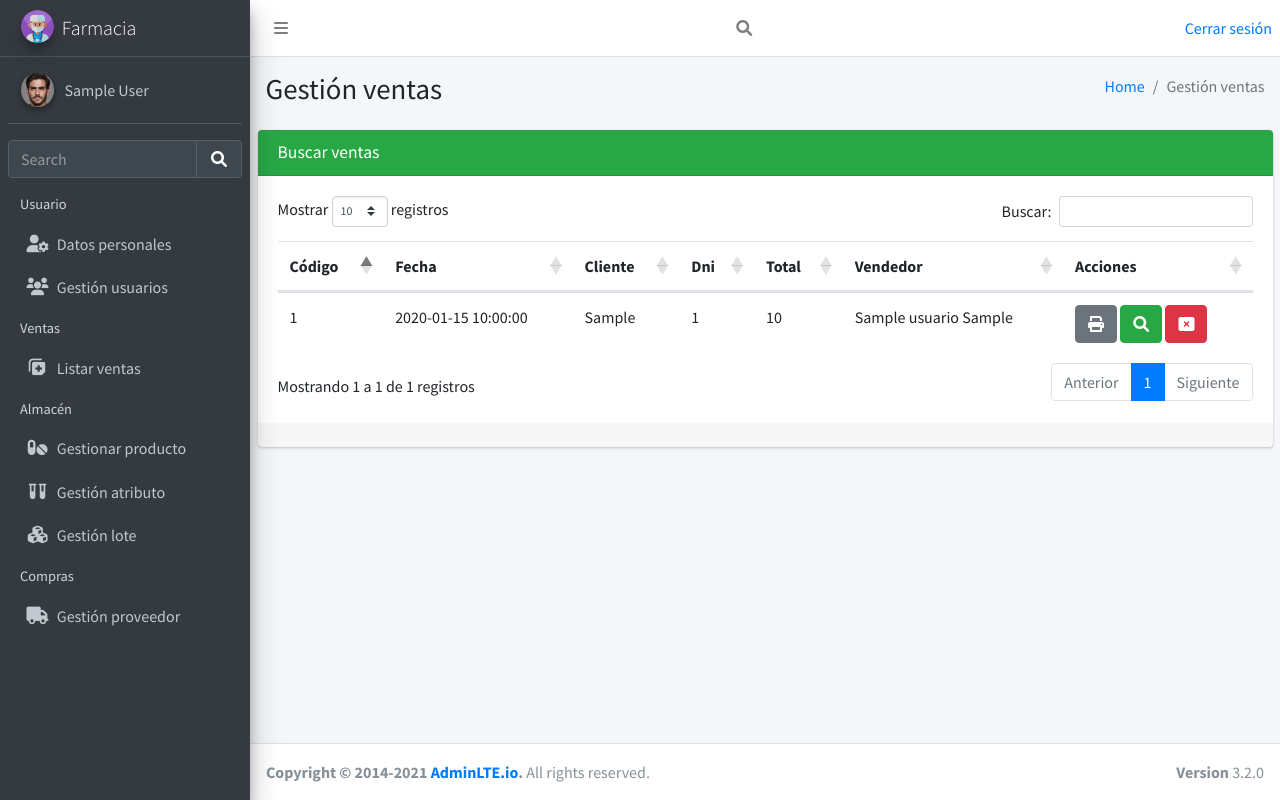
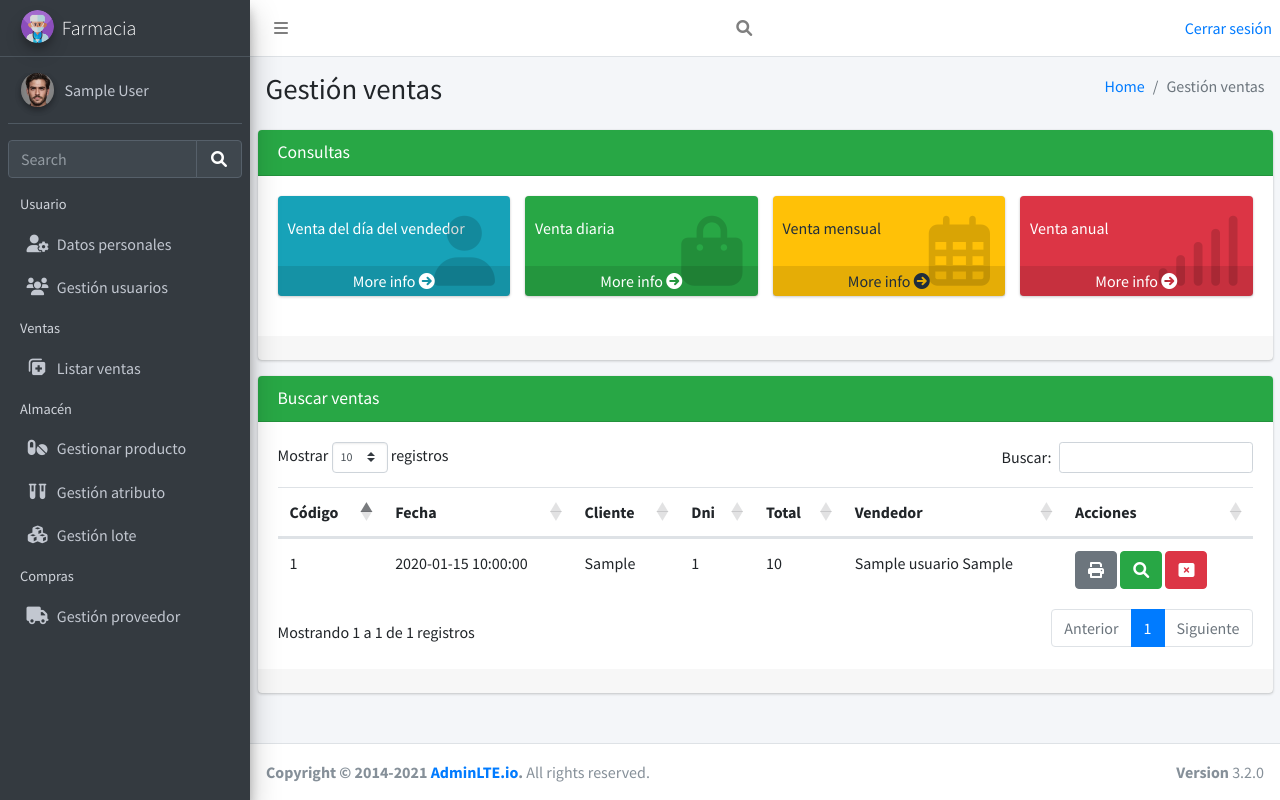
Before and after one commit to Gheryon/farmacia, a PHP site: page /vista/adm_venta.php in a window 1280 px wide. Run offline with PHP 8.4, Linux system fonts and the light colour scheme; the visitor is signed in with stand-in values (Sample User, id 1); tables that the repository leaves empty hold one stand-in row (values such as "Sample post"); some libraries are stand-ins or nearby versions.

Commit message:
Consultas de ventas diarias, mensuales y anuales

```diff
--- a/controlador/ventaController.php
+++ b/controlador/ventaController.php
@@ -1,6 +1,8 @@
 <?php
 include '../modelo/venta.php';
 $venta=new Venta();
+session_start();
+$id_usuario=$_SESSION['usuario'];
 
 if($_POST['funcion']=='listar'){
     $venta->buscar();
@@ -13,4 +15,30 @@ if($_POST['funcion']=='listar'){
     echo $jsonString;
 }
 
+if($_POST['funcion']=='mostrar_consultas'){
+  $venta->venta_dia_vendedor($id_usuario);
+  foreach ($venta->objetos as $objeto) {
+    $venta_dia_vendedor=$objeto->venta_dia_vendedor;
+  }
+  $venta->venta_diaria();
+  foreach ($venta->objetos as $objeto) {
+    $venta_diaria=$objeto->venta_diaria;
+  }
+  $venta->venta_mensual();
+  foreach ($venta->objetos as $objeto) {
+    $venta_mensual=$objeto->venta_mensual;
+  }
+  $venta->venta_anual();
+  $json=array();
+  foreach ($venta->objetos as $objeto) {
+    $json[]=array(
+      'venta_dia_vendedor'=>$venta_dia_vendedor,
+      'venta_diaria'=>$venta_diaria,
+      'venta_mensual'=>$venta_mensual,
+      'venta_anual'=>$objeto->venta_anual
+    );
+  }
+  $jsonString=JSON_encode($json[0]);
+  echo $jsonString;
+}
 ?>
--- a/js/venta.js
+++ b/js/venta.js
@@ -1,8 +1,21 @@
 $(document).ready(function(){
+  mostrar_consultas();
+
   let funcion="listar";
-  $.post('../controlador/ventaController.php', {funcion}, (response)=>{
+  /*$.post('../controlador/ventaController.php', {funcion}, (response)=>{
     console.log(JSON.parse(response));
-  });
+  });*/
+
+  function mostrar_consultas(){
+    let funcion="mostrar_consultas";
+    $.post('../controlador/ventaController.php',  {funcion}, (response)=>{
+      const vistas = JSON.parse(response);
+      $('#venta_dia_vendedor').html(vistas.venta_dia_vendedor);
+      $('#venta_diaria').html(vistas.venta_diaria);
+      $('#venta_mensual').html(vistas.venta_mensual);
+      $('#venta_anual').html(vistas.venta_anual);
+    });
+  };
 
   //con datatables, el numero de columnas debe coincidir con el numero de columnas de la tabla, sino da error
   let datatable = $('#tabla-venta').DataTable({
--- a/modelo/venta.php
+++ b/modelo/venta.php
@@ -36,5 +36,46 @@ class Venta{
         $this->objetos=$query->fetchAll();
         return $this->objetos;
     }
+
+    function recuperar_vendedor($id_venta){
+        $sql="SELECT us_tipo FROM venta JOIN usuario on id_usuario=vendedor WHERE id_venta=:ud_venta";
+        $query=$this->acceso->prepare($sql);
+        $query->execute(array(':id_venta'=>$id_venta));
+        $this->objetos=$query->fetchAll();
+        return $this->objetos;
+    }
+
+    function venta_dia_vendedor($id_usuario){
+        $sql="SELECT SUM(total) as venta_dia_vendedor FROM `venta` WHERE vendedor=:id_usuario AND date(fecha)=date(curdate()); ";
+        $query=$this->acceso->prepare($sql);
+        $query->execute(array(':id_usuario'=>$id_usuario));
+        $this->objetos=$query->fetchAll();
+        return $this->objetos;
+    }
+
+    function venta_diaria(){
+        $sql="SELECT SUM(total) as venta_diaria FROM `venta` WHERE date(fecha)=date(curdate()); ";
+        $query=$this->acceso->prepare($sql);
+        $query->execute(array());
+        $this->objetos=$query->fetchAll();
+        return $this->objetos;
+    }
+
+    //se necesita especificar que el año y el mes sean el actual, sino traerá todos los meses de todos los años
+    function venta_mensual(){
+        $sql="SELECT SUM(total) as venta_mensual FROM `venta` WHERE year(fecha)=year(curdate()) and month(fecha)=month(curdate()); ";
+        $query=$this->acceso->prepare($sql);
+        $query->execute(array());
+        $this->objetos=$query->fetchAll();
+        return $this->objetos;
+    }
+
+    function venta_anual(){
+        $sql="SELECT SUM(total) as venta_anual FROM `venta` WHERE year(fecha)=year(curdate()); ";
+        $query=$this->acceso->prepare($sql);
+        $query->execute(array());
+        $this->objetos=$query->fetchAll();
+        return $this->objetos;
+    }
 }
 ?>
--- a/vista/adm_venta.php
+++ b/vista/adm_venta.php
@@ -97,6 +97,85 @@ if($_SESSION['us_tipo']==3||$_SESSION['us_tipo']==1){
       <div class="container-fluid">
         <div class="card card-success">
           <div class="card-header">
+              <h3 class="card-title">Consultas</h3>
+
+          </div>
+          <div class="card-body">
+            <div class="row">
+              <div class="col-lg-3 col-6">
+                <!-- small box -->
+                <div class="small-box bg-info">
+                  <div class="inner">
+                    <h3 id="venta_dia_vendedor">0</h3>
+
+                    <p>Venta del día del vendedor</p>
+                  </div>
+                  <div class="icon">
+                    <i class="fas fa-user"></i>
+                  </div>
+                  <a href="#" class="small-box-footer">More info <i class="fas fa-arrow-circle-right"></i></a>
+                </div>
+              </div>
+              <!-- ./col -->
+              <div class="col-lg-3 col-6">
+                <!-- small box -->
+                <div class="small-box bg-success">
+                  <div class="inner">
+                    <h3 id="venta_diaria">0</h3>
+
+                    <p>Venta diaria</p>
+                  </div>
+                  <div class="icon">
+                    <i class="fas fa-shopping-bag"></i>
+                  </div>
+                  <a href="#" class="small-box-footer">More info <i class="fas fa-arrow-circle-right"></i></a>
+                </div>
+              </div>
+              <!-- ./col -->
+              <div class="col-lg-3 col-6">
+                <!-- small box -->
+                <div class="small-box bg-warning">
+                  <div class="inner">
+                    <h3 id="venta_mensual">0</h3>
+
+                    <p>Venta mensual</p>
+                  </div>
+                  <div class="icon">
+                    <i class="far fa-calendar-alt"></i>
+                  </div>
+                  <a href="#" class="small-box-footer">More info <i class="fas fa-arrow-circle-right"></i></a>
+                </div>
+              </div>
+              <!-- ./col -->
+              <div class="col-lg-3 col-6">
+                <!-- small box -->
+                <div class="small-box bg-danger">
+                  <div class="inner">
+                    <h3 id="venta_anual">0</h3>
+
+                    <p>Venta anual</p>
+                  </div>
+                  <div class="icon">
+                    <i class="fas fa-signal"></i>
+                  </div>
+                  <a href="#" class="small-box-footer">More info <i class="fas fa-arrow-circle-right"></i></a>
+                </div>
+              </div>
+              <!-- ./col -->
+            </div>
+
+          </div>
+          <div class="card-footer">
+
+          </div>
+        </div>
+      </div>
+    </section>
+
+    <section>
+      <div class="container-fluid">
+        <div class="card card-success">
+          <div class="card-header">
               <h3 class="card-title">Buscar ventas</h3>
 
           </div>
```
